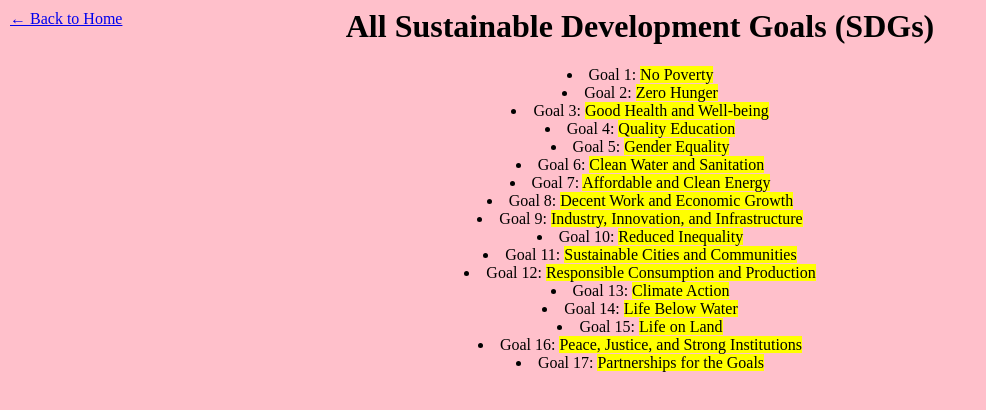
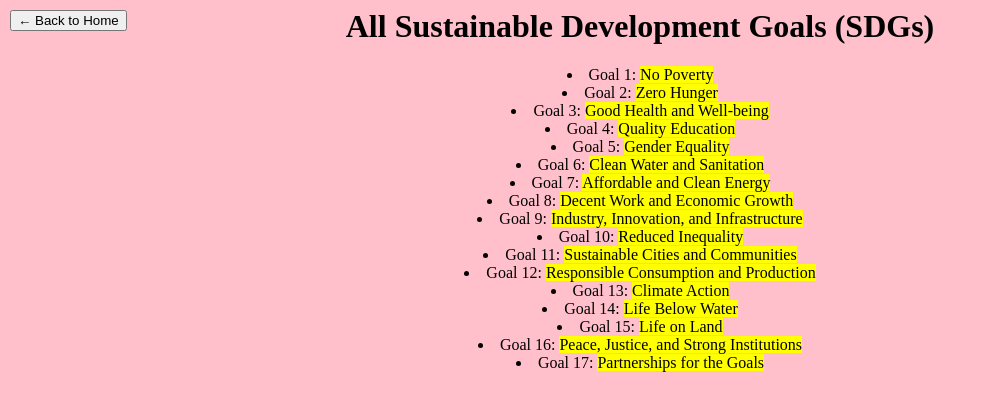
Before and after one commit to Ace202412010/MyWebsite, a plain HTML site: page webpage2.html in a window 1280 px wide. Shown: the whole page, without its empty margins (0-986 px from the left). Drawn offline with Linux system fonts and the light colour scheme.

Commit message:
Update webpage2.html

```diff
--- a/webpage2.html
+++ b/webpage2.html
@@ -3,7 +3,8 @@
     <title>Webpage 2 - All SDG List</title>
 </head>
 <body style="background-color:pink;">
-	<a href="index.html" style="position: fixed; top: 10px; left: 10px;">← Back to Home</a>
+	<button class="back-button" onclick="window.location.href='index.html'" style="position: fixed; top: 10px; left: 10px;">← Back to Home</button>
+
   <center>
   <h1>All Sustainable Development Goals (SDGs)</h1> </center>
     <center
```
